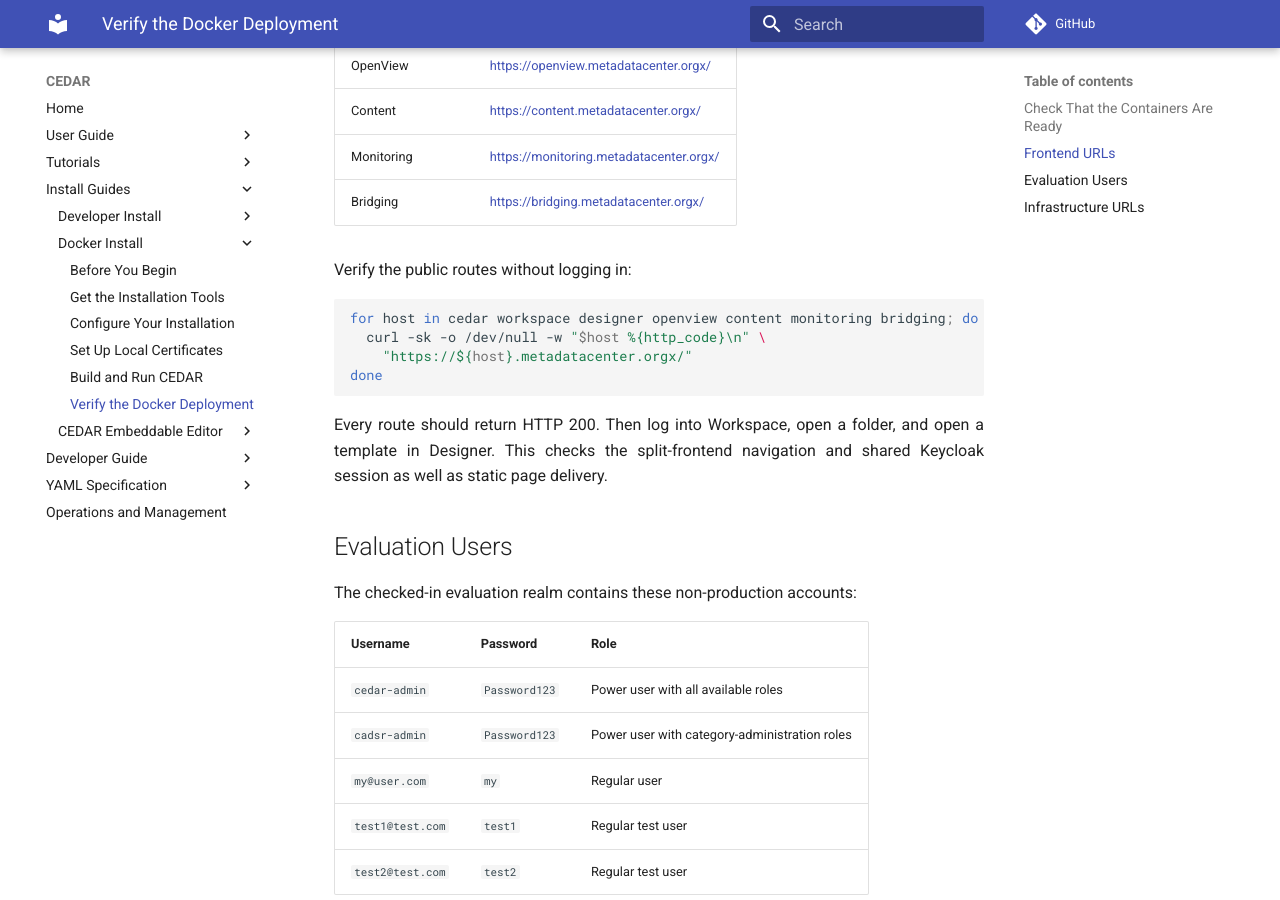
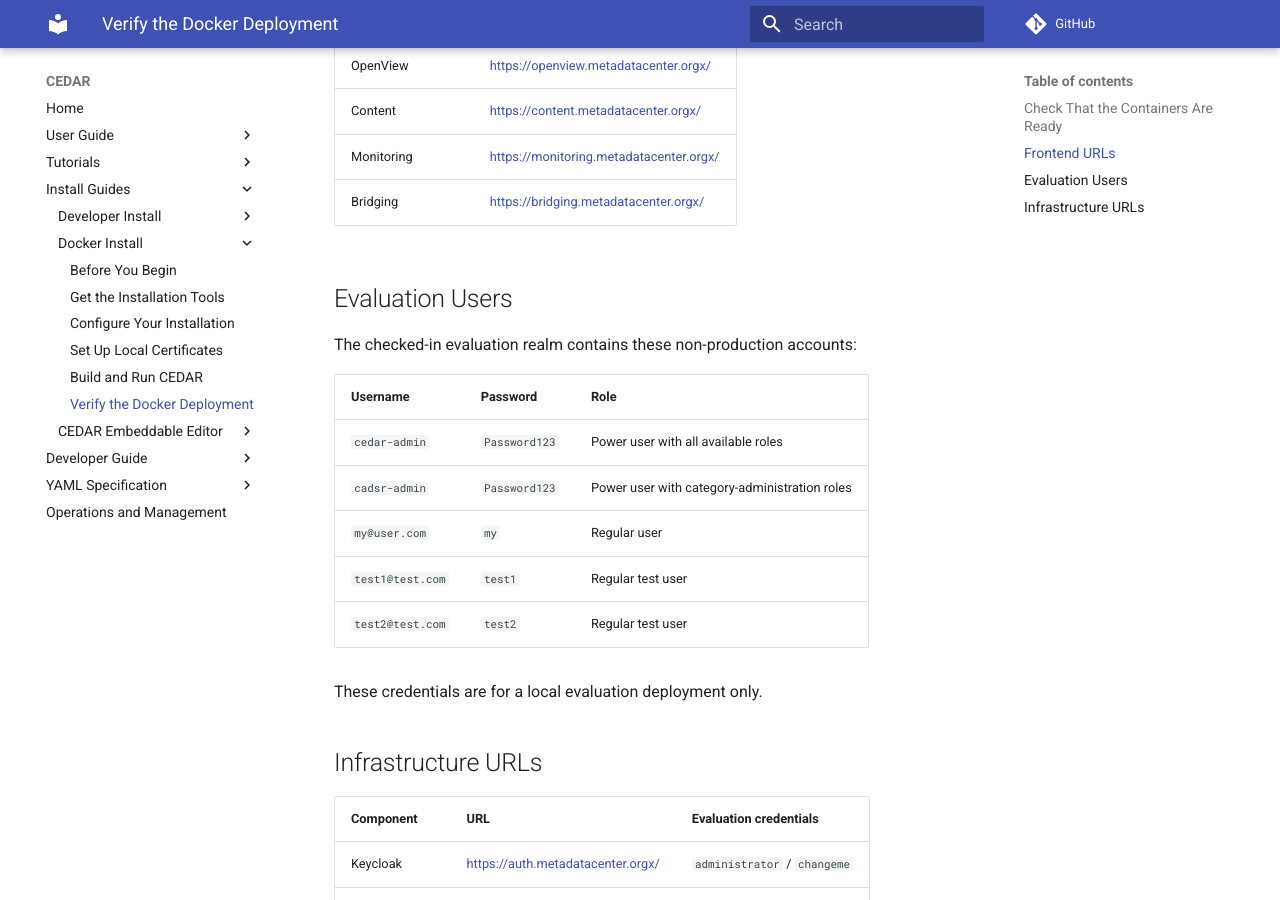
Before and after one commit to metadatacenter/cedar-mkdocs, an MkDocs documentation site: the page built from docs/install-docker-eval/verify-docker-deployment.md, in a window 1280 px wide and 900 px high, scrolled down 939 px. Built offline with MkDocs 1.6.1 and Material for MkDocs 9.7.7, drawn with Linux system fonts in a browser that asks for light colours; comment, search, counter and statistics services are not loaded.

Commit message:
docs: remove frontend route smoke procedure

````diff
--- a/docs/install-docker-eval/verify-docker-deployment.md
+++ b/docs/install-docker-eval/verify-docker-deployment.md
@@ -36,19 +36,6 @@
 | Monitoring | [https://monitoring.metadatacenter.orgx/](https://monitoring.metadatacenter.orgx/) |
 | Bridging | [https://bridging.metadatacenter.orgx/](https://bridging.metadatacenter.orgx/) |
 
-Verify the public routes without logging in:
-
-```bash
-for host in cedar workspace designer openview content monitoring bridging; do
-  curl -sk -o /dev/null -w "$host %{http_code}\n" \
-    "https://${host}.metadatacenter.orgx/"
-done
-```
-
-Every route should return HTTP 200. Then log into Workspace, open a folder, and open a template in
-Designer. This checks the split-frontend navigation and shared Keycloak session as well as static
-page delivery.
-
 ## Evaluation Users
 
 The checked-in evaluation realm contains these non-production accounts:
````
